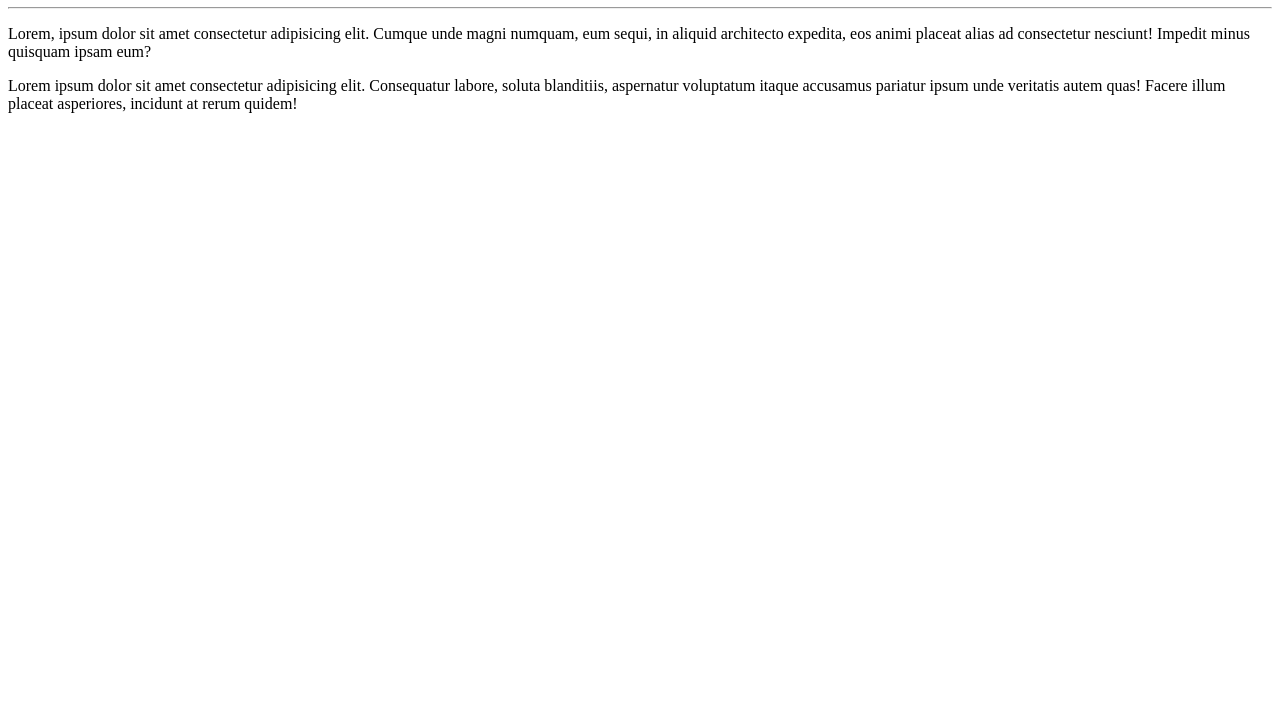
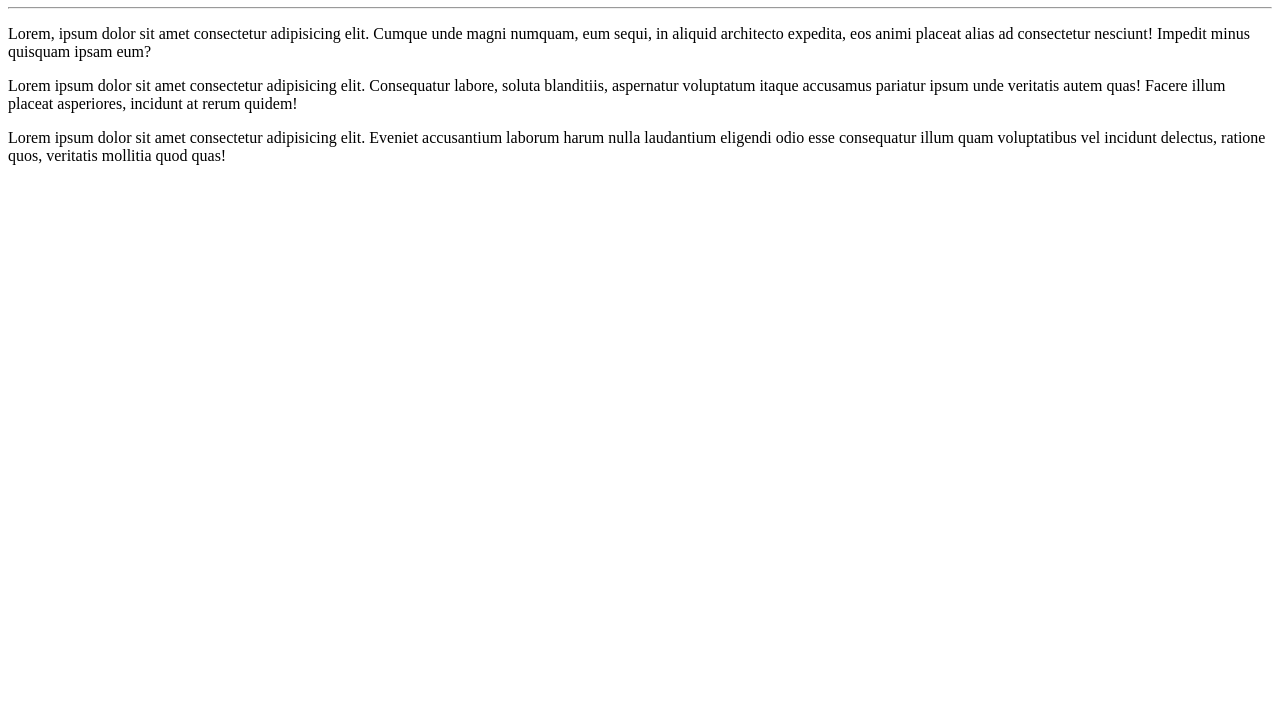
Before and after one commit to turingadvance/ola-mundo, a plain HTML site: page site-exemplo/index.html in a window 1280 px wide. Shown: the part 73-800 px from the top of the page. Drawn offline with Linux system fonts and the light colour scheme.

Commit message:
novo lorem
mais um paragrafo com lorem

```diff
--- a/site-exemplo/index.html
+++ b/site-exemplo/index.html
@@ -10,5 +10,6 @@
     <hr>
     <p>Lorem, ipsum dolor sit amet consectetur adipisicing elit. Cumque unde magni numquam, eum sequi, in aliquid architecto expedita, eos animi placeat alias ad consectetur nesciunt! Impedit minus quisquam ipsam eum?</p>
     <p>Lorem ipsum dolor sit amet consectetur adipisicing elit. Consequatur labore, soluta blanditiis, aspernatur voluptatum itaque accusamus pariatur ipsum unde veritatis autem quas! Facere illum placeat asperiores, incidunt at rerum quidem!</p>
+    <p>Lorem ipsum dolor sit amet consectetur adipisicing elit. Eveniet accusantium laborum harum nulla laudantium eligendi odio esse consequatur illum quam voluptatibus vel incidunt delectus, ratione quos, veritatis mollitia quod quas!</p>
 </body>
 </html>
```
